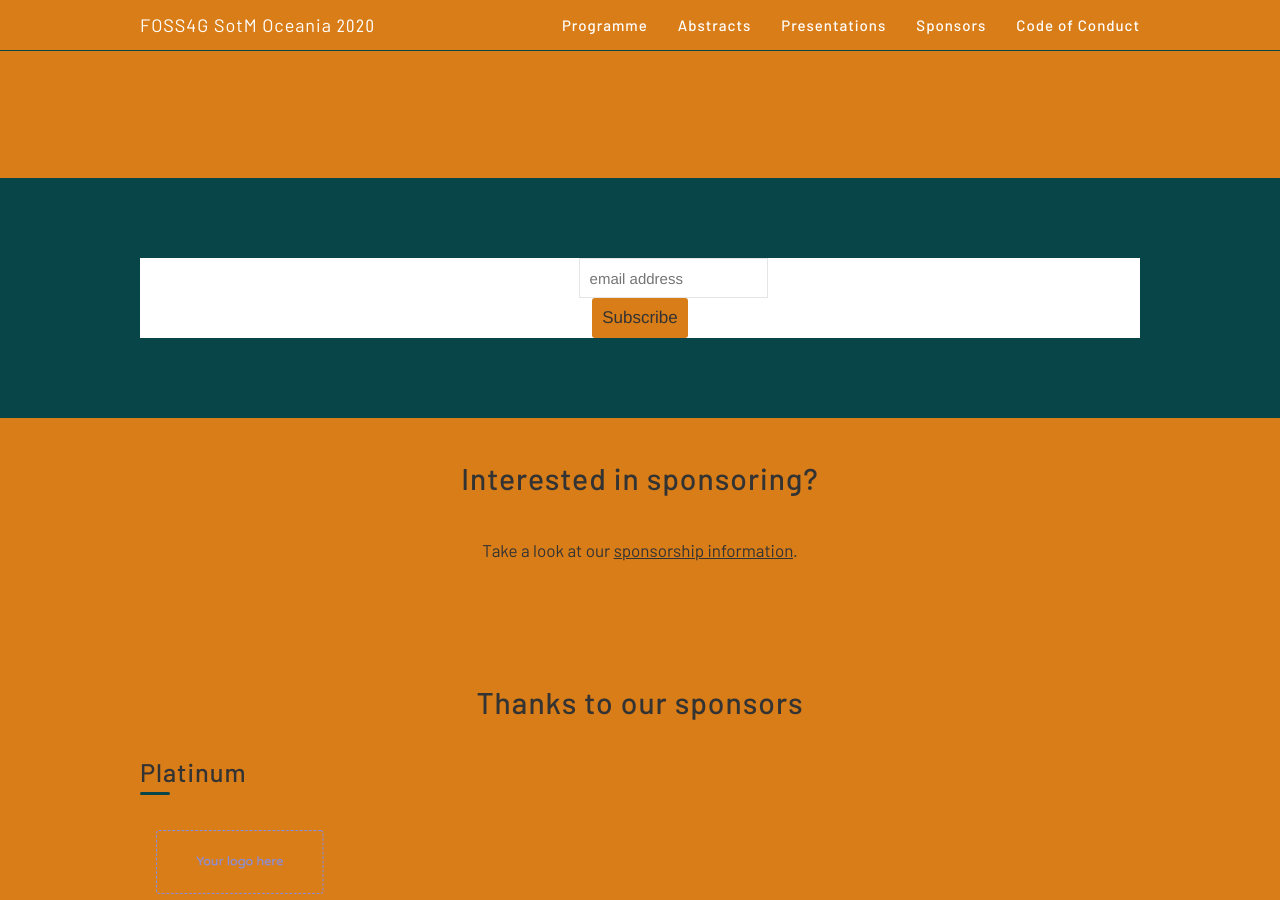
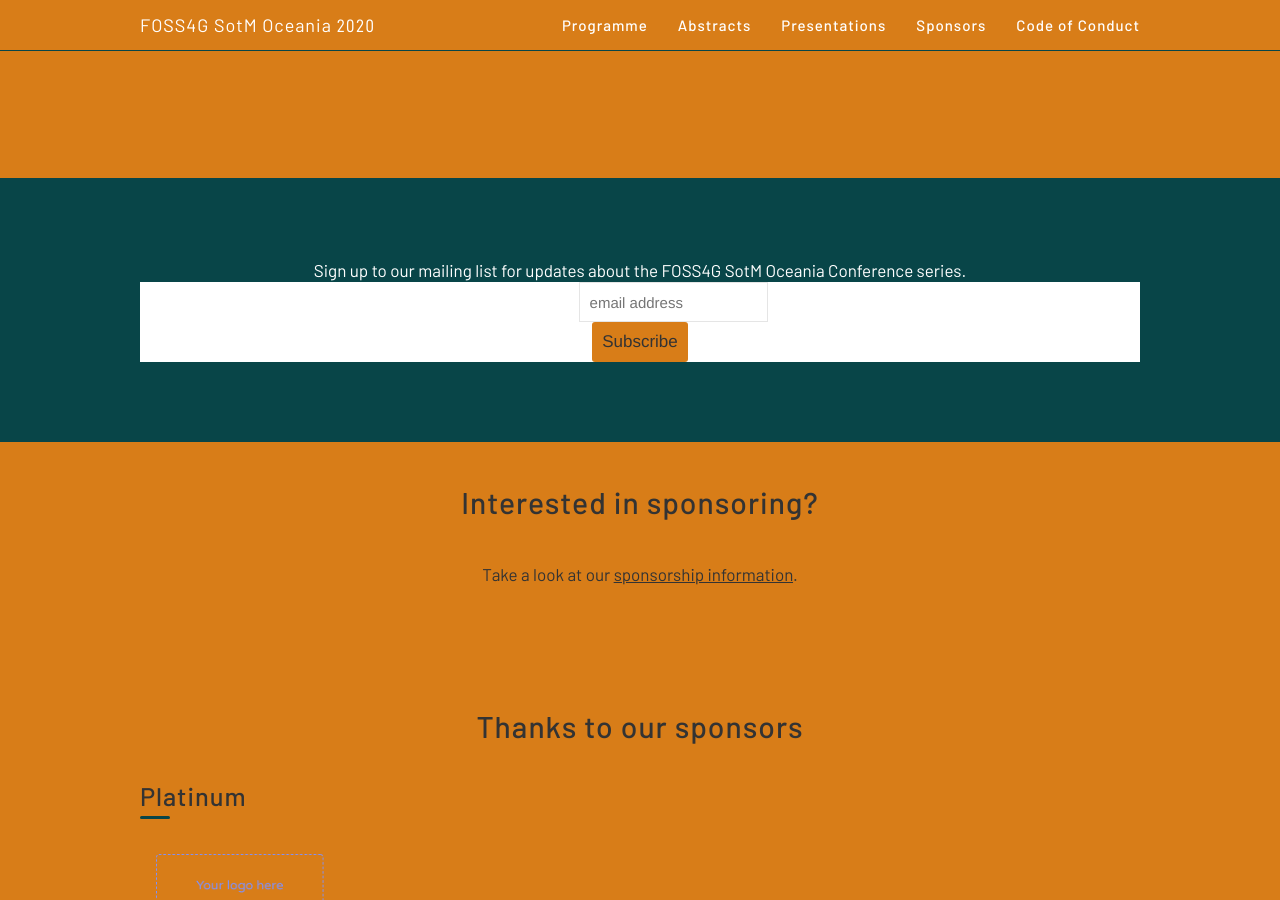
Before and after one commit to osgeo-oceania/foss4g-sotm-oceania-2020, a Jekyll site: the page built from index.html, in a window 1280 px wide and 900 px high, scrolled down 1422 px. Built offline with Jekyll 4.4.1, drawn with Linux system fonts in a browser that asks for light colours; comment, search, counter and statistics services are not loaded.

Commit message:
Added explanatory text

```diff
--- a/_includes/newsletter.html
+++ b/_includes/newsletter.html
@@ -1,5 +1,6 @@
 <section class="center page" id="newsletter">
 	<div class="limiter pad8y">
+		Sign up to our mailing list for updates about the FOSS4G SotM Oceania Conference series.
 
 <!-- Begin Mailchimp Signup Form -->
 <link href="//cdn-images.mailchimp.com/embedcode/horizontal-slim-10_7.css" rel="stylesheet" type="text/css">
```
